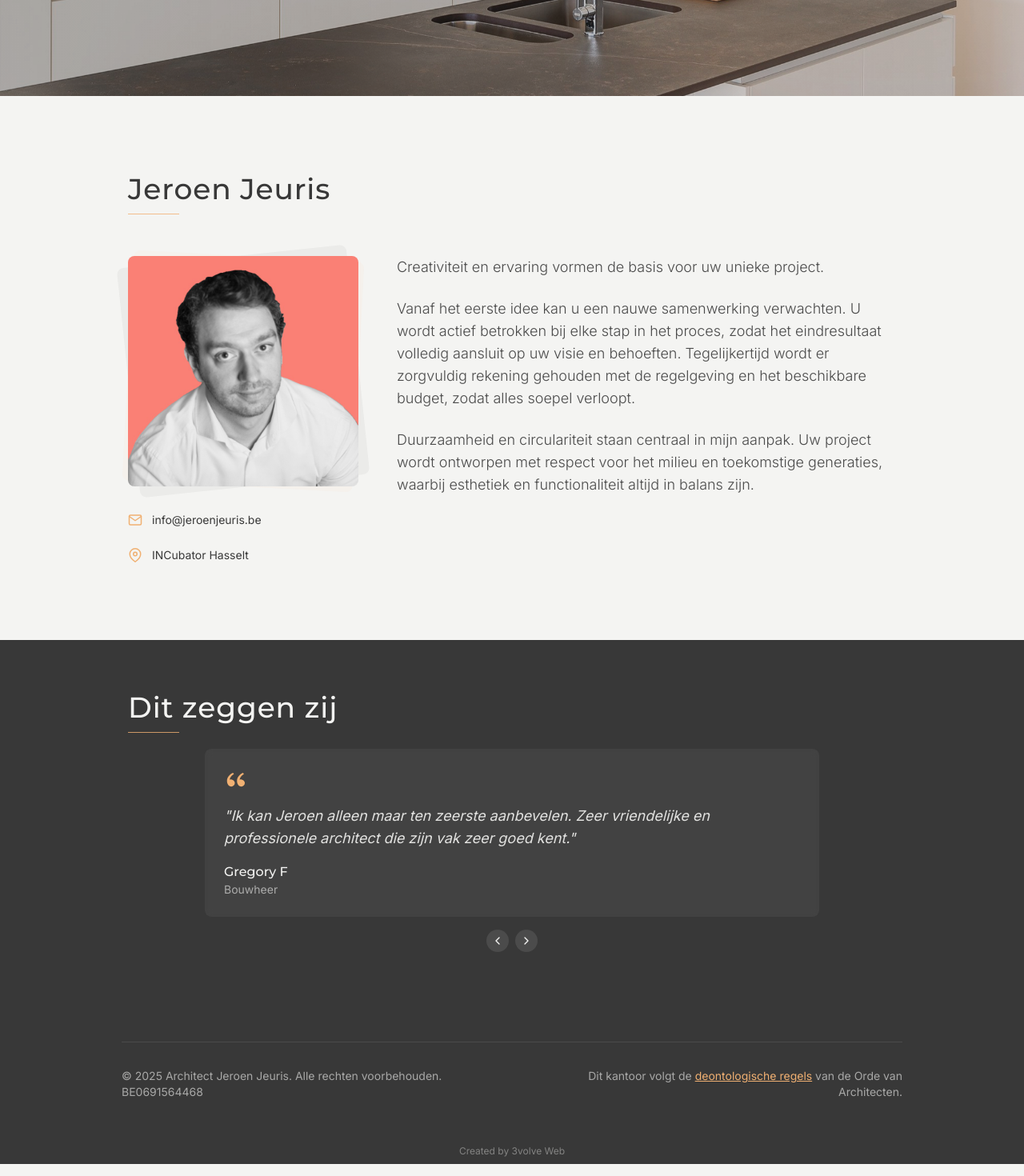
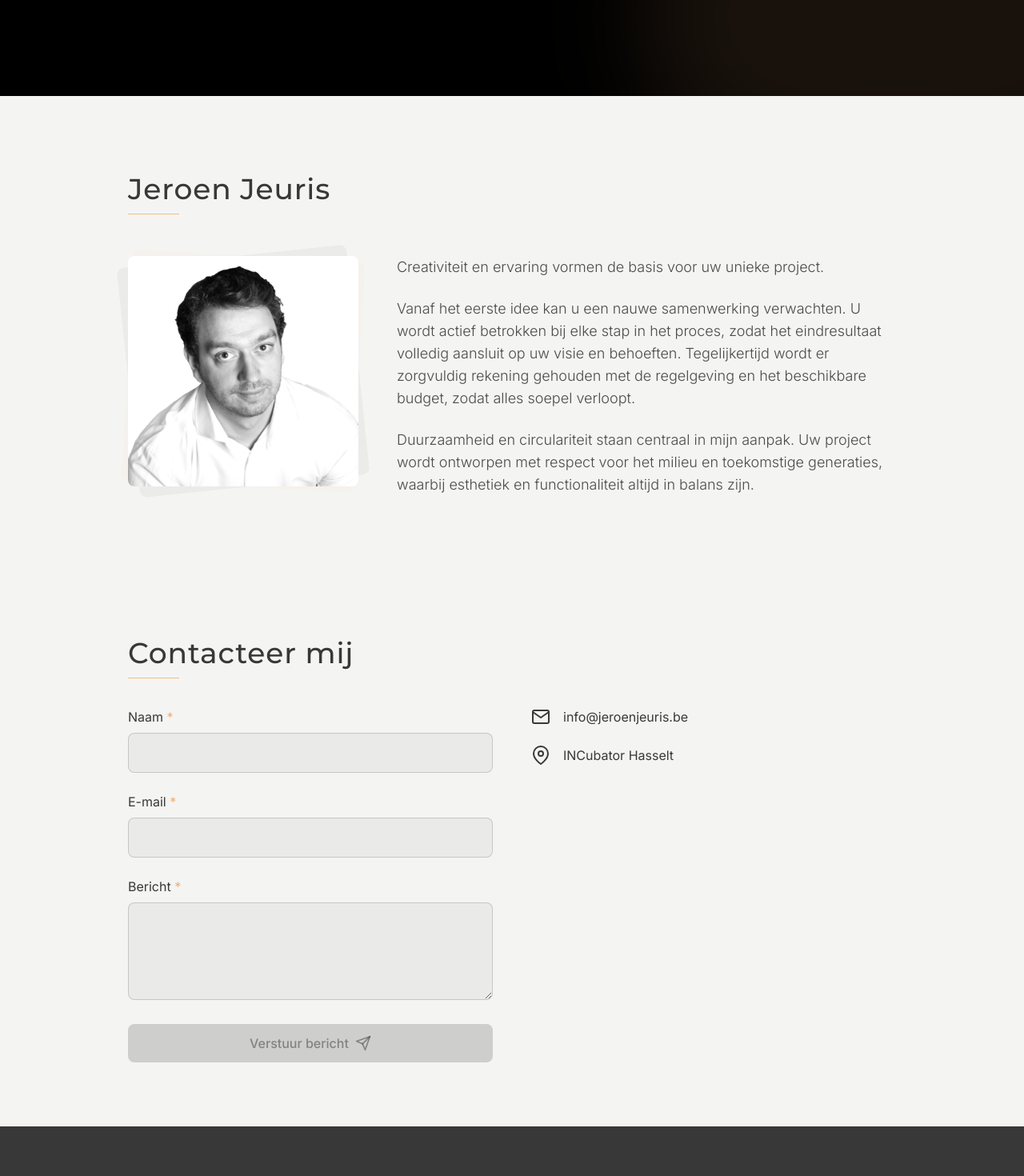
Before and after one commit to deamsf/jeroenjeurisarch, a React (Vite) app: page / in a window 1280 px wide. Shown: the part 680-2150 px from the top of the page at 80% size. Built offline with nearby package versions, Linux system fonts and the light colour scheme.

Commit message:
ux contactform and hero banner

```diff
--- a/package.json
+++ b/package.json
@@ -16,7 +16,9 @@
     "react-swipeable": "^7.0.1",
     "lucide-react": "^0.323.0",
     "react-markdown": "^9.0.1",
-    "@tailwindcss/typography": "^0.5.10"
+    "@tailwindcss/typography": "^0.5.10",
+    "@emailjs/browser": "^4.1.0",
+    "react-hot-toast": "^2.4.1"
   },
   "devDependencies": {
     "@eslint/js": "^9.17.0",
--- a/src/App.tsx
+++ b/src/App.tsx
@@ -1,7 +1,8 @@
 import HeroBanner from './components/HeroBanner';
 import VerticalNav from './components/VerticalNav';
 import MobileNav from './components/MobileNav';
-import AboutMe from './components/CombinedSection';
+import AboutMeSection from './components/AboutMeSection';
+import ContactSection from './components/ContactSection';
 import TestimonialsSection from './components/TestimonialsSection';
 import Footer from './components/Footer';
 
@@ -19,7 +20,9 @@ export default function App() {
         <HeroBanner onContactClick={scrollToAbout} />
       </section>
 
-      <AboutMe />
+      <AboutMeSection />
+
+      <ContactSection />
 
       <TestimonialsSection />
 
--- /dev/null
+++ b/src/components/AboutMeSection.tsx
@@ -0,0 +1,52 @@
+import { FiMail, FiMapPin } from 'react-icons/fi';
+import { useState } from 'react';
+
+export default function AboutMeSection() {
+  const [isHovered, setIsHovered] = useState(false);
+
+  return (
+    <section id="about" className="py-16 md:py-24 bg-primary">
+      <div className="container">
+        <h2 className="section-title mb-12 md:mb-16 font-medium">Jeroen Jeuris</h2>
+
+        <div className="grid lg:grid-cols-3 gap-8 lg:gap-12">
+          {/* Left Column: Photo and Contact Info */}
+          <div className="space-y-8">
+            {/* Profile Picture/Logo */}
+            <div
+              className="relative aspect-square max-w-[300px] lg:max-w-full mx-auto lg:mx-0 w-full"
+              onMouseEnter={() => setIsHovered(true)}
+              onMouseLeave={() => setIsHovered(false)}
+            >
+              <div className="absolute inset-0 bg-secondary/5 rounded-lg transform -rotate-6 transition-transform duration-300 group-hover:rotate-0"></div>
+              <div className="absolute inset-0 bg-accent/5 rounded-lg transform rotate-3 transition-transform duration-300 group-hover:rotate-0"></div>
+              <div className="relative h-full overflow-hidden rounded-lg bg-white/50">
+                <img
+                  src={isHovered ? "/logo/logo-jj.svg" : "/img/jeroen.jpg"}
+                  alt="Jeroen Jeuris"
+                  className={`w-full h-full transition-all duration-500 ${
+                    isHovered ? 'object-contain p-8' : 'object-cover'
+                  }`}
+                />
+                <div className="absolute inset-0 bg-gradient-to-br from-secondary/10 to-transparent opacity-0 group-hover:opacity-100 transition-opacity duration-300"></div>
+              </div>
+            </div>
+          </div>
+
+          {/* Right Column: Text Content (spans 2 columns) */}
+          <div className="lg:col-span-2 space-y-6">
+            <p className="text-base md:text-lg font-light leading-relaxed text-secondary/90">
+              Creativiteit en ervaring vormen de basis voor uw unieke project.
+            </p>
+            <p className="text-base md:text-lg font-light leading-relaxed text-secondary/90">
+              Vanaf het eerste idee kan u een nauwe samenwerking verwachten. U wordt actief betrokken bij elke stap in het proces, zodat het eindresultaat volledig aansluit op uw visie en behoeften. Tegelijkertijd wordt er zorgvuldig rekening gehouden met de regelgeving en het beschikbare budget, zodat alles soepel verloopt.
+            </p>
+            <p className="text-base md:text-lg font-light leading-relaxed text-secondary/90">
+              Duurzaamheid en circulariteit staan centraal in mijn aanpak. Uw project wordt ontworpen met respect voor het milieu en toekomstige generaties, waarbij esthetiek en functionaliteit altijd in balans zijn.
+            </p>
+          </div>
+        </div>
+      </div>
+    </section>
+  );
+}
--- a/src/components/ContactSection.tsx
+++ b/src/components/ContactSection.tsx
@@ -1,123 +1,182 @@
-import { useState } from 'react';
-import { FiMail, FiPhone, FiInstagram, FiLinkedin, FiMapPin } from 'react-icons/fi';
+import { useState, useRef } from 'react';
+import { Send } from 'lucide-react';
+import emailjs from '@emailjs/browser';
+import toast, { Toaster } from 'react-hot-toast';
+import { FiMail, FiMapPin } from 'react-icons/fi';
 
 export default function ContactSection() {
+  const formRef = useRef<HTMLFormElement>(null);
+  const [isSubmitting, setIsSubmitting] = useState(false);
   const [formData, setFormData] = useState({
-    name: '',
-    email: '',
+    user_name: '',
+    user_email: '',
     message: ''
   });
-  const [formErrors, setFormErrors] = useState({
-    name: '',
-    email: '',
-    message: ''
-  });
+  const [emailError, setEmailError] = useState('');
+  const [messageError, setMessageError] = useState('');
 
   const validateEmail = (email: string) => {
-    return /^[^\s@]+@[^\s@]+\.[^\s@]+$/.test(email);
+    const regex = /^[^\s@]+@[^\s@]+\.[^\s@]+$/;
+    if (!regex.test(email)) {
+      setEmailError('Gelieve een geldig e-mailadres in te vullen');
+      return false;
+    }
+    setEmailError('');
+    return true;
   };
 
-  const validateForm = () => {
-    const errors = {
-      name: !formData.name ? 'Name is required' : '',
-      email: !formData.email ? 'Email is required' :
-            !validateEmail(formData.email) ? 'Please enter a valid email address' : '',
-      message: !formData.message ? 'Message is required' :
-              formData.message.length < 15 ? 'Please provide us a little more information' : ''
-    };
-    setFormErrors(errors);
-    return !Object.values(errors).some(error => error);
+  const validateMessage = (message: string) => {
+    if (message.length > 0 && message.length < 15) {
+      setMessageError('Gelieve wat meer informatie te geven');
+      return false;
+    }
+    setMessageError('');
+    return true;
   };
 
-  const handleSubmit = (e: React.FormEvent) => {
-    e.preventDefault();
-    if (validateForm()) {
-      // Handle form submission
-      console.log('Form submitted:', formData);
-    }
+  const isFormValid = () => {
+    return (
+      formData.user_name.trim() !== '' &&
+      formData.user_email.trim() !== '' &&
+      formData.message.trim() !== '' &&
+      !emailError &&
+      !messageError &&
+      formData.message.length >= 15
+    );
   };
 
   const handleInputChange = (e: React.ChangeEvent<HTMLInputElement | HTMLTextAreaElement>) => {
     const { name, value } = e.target;
-    setFormData(prev => ({
-      ...prev,
-      [name]: value
-    }));
+    setFormData(prev => ({ ...prev, [name]: value }));
+
+    if (name === 'user_email') {
+      validateEmail(value);
+    } else if (name === 'message') {
+      validateMessage(value);
+    }
   };
 
-  const isFormValid = () => {
-    return formData.name &&
-           formData.email &&
-           validateEmail(formData.email) &&
-           formData.message &&
-           formData.message.length >= 15;
+  const handleSubmit = async (e: React.FormEvent) => {
+    e.preventDefault();
+    if (!formRef.current || !isFormValid()) return;
+
+    setIsSubmitting(true);
+
+    // Create template params object
+    const templateParams = {
+      user_name: formData.user_name,
+      user_email: formData.user_email,
+      message: formData.message
+    };
+
+    try {
+      // Send the contact message
+      await emailjs.send(
+        'service_l2wbg8j',
+        'template_6cswg2c',
+        templateParams,
+        'onKhe5UJ-h3f2MCn7'
+      );
+
+      // Send confirmation receipt
+      await emailjs.send(
+        'service_l2wbg8j',
+        'template_y55fah4',
+        templateParams,
+        'onKhe5UJ-h3f2MCn7'
+      );
+
+      toast.success('Bericht succesvol verzonden!', { duration: 4000 });
+      formRef.current.reset();
+      setFormData({ user_name: '', user_email: '', message: '' });
+    } catch (error) {
+      console.error('EmailJS Error:', error);
+      toast.error('Verzenden mislukt. Probeer het opnieuw.', { duration: 4000 });
+    } finally {
+      setIsSubmitting(false);
+    }
   };
 
   return (
-    <section id="contact" className="py-20 bg-secondary">
+    <section id="contact" className="py-20 bg-primary">
       <div className="container">
-        <h2 className="section-title text-primary">Get in Touch</h2>
+        <h2 className="section-title text-secondary">Contacteer mij</h2>
         <div className="grid md:grid-cols-2 gap-12">
-          <form onSubmit={handleSubmit} className="space-y-6">
+          <form ref={formRef} onSubmit={handleSubmit} className="space-y-6">
             <div>
-              <label className="block text-primary mb-2">Name *</label>
+              <label htmlFor="user_name" className="block text-secondary mb-2">
+                Naam <span className="text-accent">*</span>
+              </label>
               <input
                 type="text"
-                name="name"
-                value={formData.name}
+                id="user_name"
+                name="user_name"
+                value={formData.user_name}
                 onChange={handleInputChange}
-                className="form-input"
                 required
+                className="w-full px-4 py-3 bg-secondary/5 border border-secondary/20 rounded-lg text-secondary focus:ring-2 focus:ring-accent focus:border-transparent"
               />
-              {formErrors.name && (
-                <p className="text-accent text-sm mt-1">{formErrors.name}</p>
-              )}
             </div>
+
             <div>
-              <label className="block text-primary mb-2">Email *</label>
+              <label htmlFor="user_email" className="block text-secondary mb-2">
+                E-mail <span className="text-accent">*</span>
+              </label>
               <input
                 type="email"
-                name="email"
-                value={formData.email}
+                id="user_email"
+                name="user_email"
+                value={formData.user_email}
                 onChange={handleInputChange}
-                className="form-input"
                 required
+                className={`w-full px-4 py-3 bg-secondary/5 border rounded-lg text-secondary focus:ring-2 focus:ring-accent focus:border-transparent ${
+                  emailError ? 'border-red-500' : 'border-secondary/20'
+                }`}
               />
-              {formErrors.email && (
-                <p className="text-accent text-sm mt-1">{formErrors.email}</p>
-              )}
+              {emailError && <p className="mt-1 text-sm text-red-500">{emailError}</p>}
             </div>
+
             <div>
-              <label className="block text-primary mb-2">Message *</label>
+              <label htmlFor="message" className="block text-secondary mb-2">
+                Bericht <span className="text-accent">*</span>
+              </label>
               <textarea
+                id="message"
                 name="message"
                 value={formData.message}
                 onChange={handleInputChange}
+                required
                 rows={4}
-                className="form-input"
-                required
-              ></textarea>
-              {formErrors.message && (
-                <p className="text-accent text-sm mt-1">{formErrors.message}</p>
-              )}
+                className={`w-full px-4 py-3 bg-secondary/5 border rounded-lg text-secondary focus:ring-2 focus:ring-accent focus:border-transparent ${
+                  messageError ? 'border-red-500' : 'border-secondary/20'
+                }`}
+              />
+              {messageError && <p className="mt-1 text-sm text-red-500">{messageError}</p>}
             </div>
+
             <button
               type="submit"
-              disabled={!isFormValid()}
-              className={`btn-primary w-full ${!isFormValid() ? 'opacity-50 cursor-not-allowed' : ''}`}
+              disabled={!isFormValid() || isSubmitting}
+              className={`w-full px-8 py-3 rounded-lg font-medium flex items-center justify-center gap-2 transition-all ${
+                isFormValid() && !isSubmitting
+                  ? 'bg-accent hover:bg-accent/90 text-secondary'
+                  : 'bg-secondary/20 cursor-not-allowed text-secondary/50'
+              }`}
+              title={!isFormValid() ? 'Vul het formulier correct in voordat je het verstuurt' : ''}
             >
-              Send Message
+              {isSubmitting ? 'Verzenden...' : (
+                <>
+                  Verstuur bericht
+                  <Send size={20} />
+                </>
+              )}
             </button>
           </form>
-          <div className="text-primary">
-            <div className="space-y-6">
+
+          <div className="text-secondary space-y-6">
             <div className="flex items-center space-x-4">
               <FiMail className="text-2xl" />
               <span><a href="mailto:info@jeroenjeuris.be">info@jeroenjeuris.be</a></span>
-              </div>
-              <div className="flex items-center space-x-4">
-                <FiPhone className="text-2xl" />
-                <span>+32 473 46 64 33</span>
             </div>
             <div className="flex items-center space-x-4">
               <FiMapPin className="text-2xl" />
@@ -127,29 +186,13 @@ export default function ContactSection() {
                 rel="noopener noreferrer"
                 className="hover:text-accent transition-colors"
               >
-                  Jeroen Jeuris Architect<br />
-                  BE0691564468<br />
                 INCubator Hasselt<br />
-                </a>
-              </div>
-              <div className="flex space-x-4 mt-8">
-                <a
-                  href="#"
-                  className="p-3 bg-primary/10 rounded-full hover:bg-accent transition-colors"
-                >
-                  <FiInstagram className="text-xl" />
-                </a>
-                <a
-                  href="#"
-                  className="p-3 bg-primary/10 rounded-full hover:bg-accent transition-colors"
-                >
-                  <FiLinkedin className="text-xl" />
               </a>
             </div>
           </div>
         </div>
       </div>
-      </div>
+      <Toaster position="top-right" />
     </section>
   );
 }
--- a/src/components/Footer.tsx
+++ b/src/components/Footer.tsx
@@ -35,7 +35,7 @@ export default function Footer() {
           rel="noopener noreferrer"
           className="hover:text-accent transition-colors"
         >
-          3volve Web
+          3volve
         </a>
       </div>
     </>
```
Also changed, not shown: index.html (+9 -0 lines), src/components/HeroBanner.tsx (+5 -2 lines), src/utils/testimonials.ts (+6 -1 lines), public/img/jeroen.jpg, 1 other file (tests, documents, lock files or other folders). Lines whose indentation alone changed are shown as unchanged.
